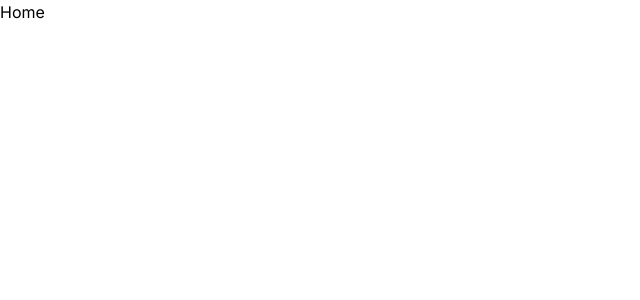
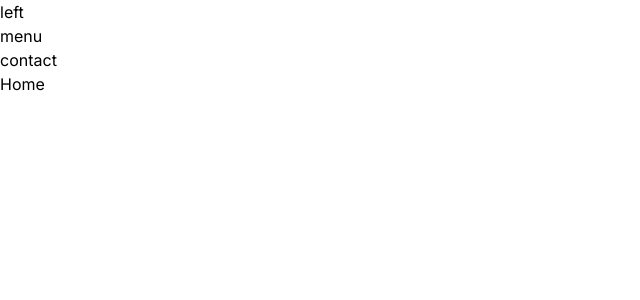
Before and after one commit to RohanClaclaws/dmsolving, a Next.js app: page / in a window 1280 px wide. Shown: the top 300 px of the page, without its empty margins (0-640 px from the left). Built offline with nearby package versions, Linux system fonts and the light colour scheme.

Commit message:
nav-bar-v1.0.1

```diff
--- a/src/app/layout.tsx
+++ b/src/app/layout.tsx
@@ -1,6 +1,7 @@
 import type { Metadata } from "next";
 import { Inter } from "next/font/google";
 import "./globals.css";
+import Navbar from "@/components/layout/navbar";
 
 const inter = Inter({ subsets: ["latin"] });
 
@@ -16,7 +17,10 @@ export default function RootLayout({
 }>) {
   return (
     <html lang="en">
-      <body className={inter.className}>{children}</body>
+      <body className={inter.className}>
+        <Navbar/>
+        {children}
+      </body>
     </html>
   );
 }
--- /dev/null
+++ b/src/components/layout/navbar.tsx
@@ -0,0 +1,17 @@
+const Navbar = () => {
+    return(
+        <header>
+            <div className="logoArea">
+                left
+            </div>
+            <div className="nav-menu">
+                menu
+            </div>
+            <div className="contact">
+                contact
+            </div>
+        </header>
+    )
+}
+
+export default Navbar
```
Also changed, not shown: package.json (+5 -4 lines), 1 other file (tests, documents, lock files or other folders).
